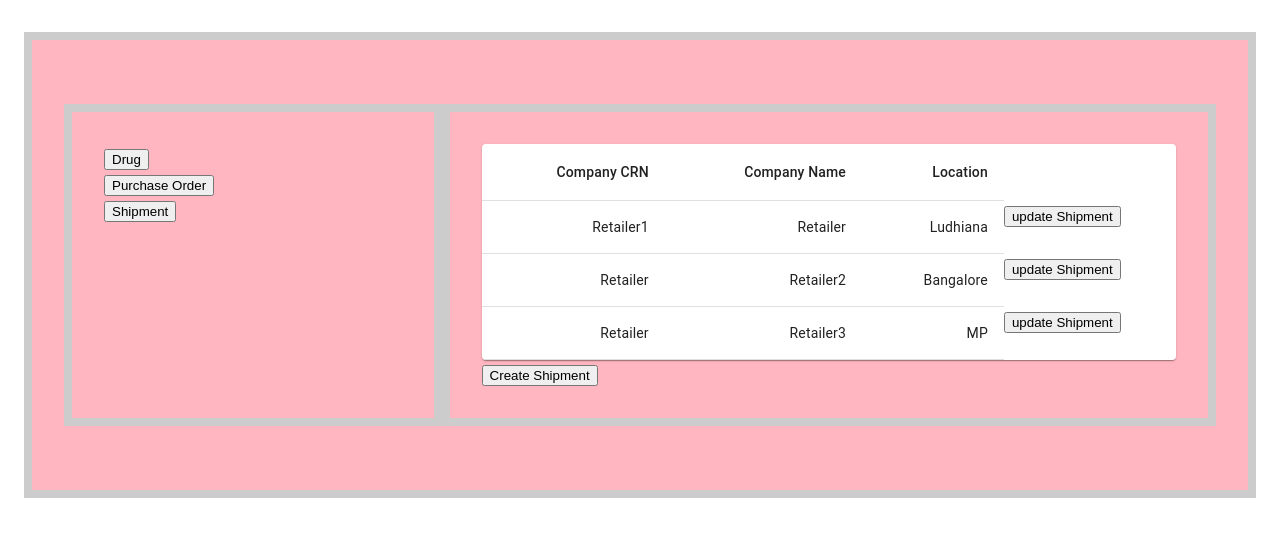
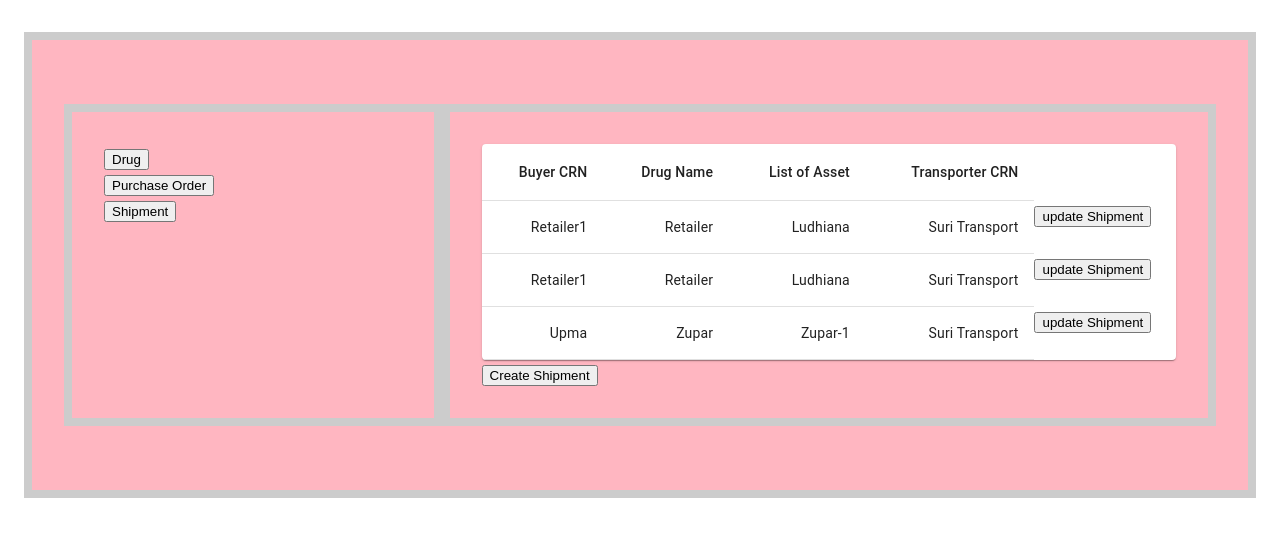
Before and after one commit to UGUP/DrugApplication, a React (Create React App) app: page /retailer in a window 1280 px wide. Both pictures are taken after a click on the button "Shipment". Shown: the top 536 px of the page. Built offline with nearby package versions, Linux system fonts and the light colour scheme; what react-material-toast would draw is missing.

Commit message:
API updates

```diff
--- a/src/DialogueForms/CreateShipmentDialogue.js
+++ b/src/DialogueForms/CreateShipmentDialogue.js
@@ -11,9 +11,10 @@ export default class CreateShipmentDialogue extends React.Component {
   constructor(props) {
     super();
     this.state = {
-      companyCRN: "",
-      companyName: "",
-      location: "",
+      buyerCRN: "",
+      drugName: "",
+      listOfAsset: "",
+      transporterCRN: "",
       organization: "manufacturer"
     }
   }
@@ -23,7 +24,7 @@ export default class CreateShipmentDialogue extends React.Component {
       <div>
         <Dialog
           open={this.props.openCreateShipmentDialogue}
-          onClose={() => this.props.onDialogClosed()}
+          onClose={() => this.props.onUpdateShipmentDialogClosed()}
           aria-labelledby="form-dialog-title"
         >
           <DialogTitle id="form-dialog-title">Create Shipments</DialogTitle>
@@ -34,42 +35,53 @@ export default class CreateShipmentDialogue extends React.Component {
             <TextField
               autoFocus
               margin="dense"
-              id="companyCRN"
-              label="Company CRN"
+              id="buyerCRN"
+              label="Buyer CRN"
               onChange={event => {
                 const { value } = event.target;
-                this.setState({ companyCRN: value });
+                this.setState({ buyerCRN: value });
               }}
               fullWidth
             />
             <TextField
               autoFocus
               margin="dense"
-              id="companyName"
-              label="Company Name"
+              id="drugName"
+              label="Drug Name"
               onChange={event => {
                 const { value } = event.target;
-                this.setState({ companyName: value });
+                this.setState({ drugName: value });
               }}
               fullWidth
             />
             <TextField
               autoFocus
               margin="dense"
-              id="location"
+              id="listOfAsset"
+              label="List of Asset"
               onChange={event => {
                 const { value } = event.target;
-                this.setState({ location: value });
+                this.setState({ listOfAsset: value });
               }}
-              label="Location"
+              fullWidth
+            />
+            <TextField
+              autoFocus
+              margin="dense"
+              id="transporterCRN"
+              onChange={event => {
+                const { value } = event.target;
+                this.setState({ transporterCRN: value });
+              }}
+              label="Transporter CRN"
               fullWidth
             />
           </DialogContent>
           <DialogActions>
-            <Button onClick={() => this.props.onDialogClosed(this.state)} color="primary">
+            <Button onClick={() => this.props.onUpdateShipmentDialogClosed(this.state)} color="primary">
               Create Shipment
             </Button>
-            <Button onClick={() => this.props.onDialogClosed(this.state)} color="primary">
+            <Button onClick={() => this.props.onUpdateShipmentDialogClosed(this.state)} color="primary">
               Cancel
             </Button>
           </DialogActions>
--- a/src/ShipmentDrugPo/ShipmentList.js
+++ b/src/ShipmentDrugPo/ShipmentList.js
@@ -7,14 +7,16 @@ import TableContainer from "@material-ui/core/TableContainer";
 import TableHead from "@material-ui/core/TableHead";
 import TableRow from "@material-ui/core/TableRow";
 import Paper from "@material-ui/core/Paper";
-import updateShipmentDialogue from "../DialogueForms/UpdateShipmentDialogue";
+import UpdateShipmentDialogue from "../DialogueForms/UpdateShipmentDialogue";
 import CreateShipmentDialogue from "../DialogueForms/CreateShipmentDialogue";
 import {
   invokeTransaction,
   METHOD_CREATE_SHIPMENT,
+  METHOD_UPDATE_SHIPMENT
 } from "../network/NetworkApi";
 import ToastServive from "react-material-toast";
 import CircularProgress from "@material-ui/core/CircularProgress";
+import {shipmentList} from "../data/GlobalData"
 
 const toast = ToastServive.new({
   place: "topRight",
@@ -32,7 +34,8 @@ export default class ShipmentList extends React.Component {
     };
 
     this.handleClick = this.handleClick.bind(this);
-    this.onDialogClosed = this.onDialogClosed.bind(this);
+    this.onShipmentDialogClosed = this.onShipmentDialogClosed.bind(this);
+    this.onUpdateShipmentDialogClosed = this.onUpdateShipmentDialogClosed.bind(this);
   }
 
   useStyles = makeStyles({
@@ -41,16 +44,19 @@ export default class ShipmentList extends React.Component {
     },
   });
 
-  onDialogClosed(data) {
+  onUpdateShipmentDialogClosed(data) {
     if (data && data.companyCRN != "") {
-      this.createNewShipment(data);
+      console.log("Hello " + JSON.stringify(data));
+      this.createNewShipment1234(data);
     }
     this.setState({
       openCreateShipmentDialogue: false,
     });
   }
 
+
   onShipmentDialogClosed(data) {
+    this.updateShipment(data);
     this.setState({
       openUpdateShipmentDialogue: false,
     });
@@ -65,7 +71,7 @@ export default class ShipmentList extends React.Component {
   showShipmentDetails(shipment) {
     this.setState({
       updateShipmentDialogue: shipment,
-      showShipmentDetails: true,
+      openUpdateShipmentDialogue: true,
     });
   }
 
@@ -85,17 +91,19 @@ export default class ShipmentList extends React.Component {
           <Table className={{ minWidth: 650 }} aria-label="simple table">
             <TableHead>
               <TableRow>
-                <TableCell align="right">Company CRN</TableCell>
-                <TableCell align="right">Company Name</TableCell>
-                <TableCell align="right">Location</TableCell>
+                <TableCell align="right">Buyer CRN</TableCell>
+                <TableCell align="right">Drug Name</TableCell>
+                <TableCell align="right">List of Asset</TableCell>
+                <TableCell align="right">Transporter CRN</TableCell>
               </TableRow>
             </TableHead>
             <TableBody>
               {this.state.row.map((row) => (
                 <TableRow key={row.companyCRN}>
-                  <TableCell align="right">{row.companyCRN}</TableCell>
-                  <TableCell align="right">{row.companyName}</TableCell>
-                  <TableCell align="right">{row.location}</TableCell>
+                  <TableCell align="right">{row.buyerCRN}</TableCell>
+                  <TableCell align="right">{row.drugName}</TableCell>
+                  <TableCell align="right">{row.listOfAsset}</TableCell>
+                  <TableCell align="right">{row.transporterCRN}</TableCell>
                   <button
                     onClick={() => {
                       this.showShipmentDetails(row);
@@ -117,9 +125,10 @@ export default class ShipmentList extends React.Component {
         </button>
         <CreateShipmentDialogue
           openCreateShipmentDialogue={this.state.openCreateShipmentDialogue}
-          onDialogClosed={this.onDialogClosed}
+          onUpdateShipmentDialogClosed={this.onUpdateShipmentDialogClosed}
         />
-        <updateShipmentDialogue
+        <UpdateShipmentDialogue
+          shipmentDetails={this.state.updateShipmentDialogue}
           openUpdateShipmentDialogue={this.state.openUpdateShipmentDialogue}
           onShipmentDialogClosed={this.onShipmentDialogClosed}
         />
@@ -128,30 +137,16 @@ export default class ShipmentList extends React.Component {
   }
 
   initiStateWithDummyData() {
-    let dummyData = [];
-    dummyData.push({
-      companyCRN: "Retailer1",
-      companyName: "Retailer",
-      location: "Ludhiana",
-    });
-    dummyData.push({
-      companyCRN: "Retailer",
-      companyName: "Retailer2",
-      location: "Bangalore",
-    });
-    dummyData.push({
-      companyCRN: "Retailer",
-      companyName: "Retailer3",
-      location: "MP",
-    });
-    return dummyData;
+
+    return shipmentList;
   }
 
-  createNewShipment(data) {
+  createNewShipment1234(data) {
     const args = [];
-    args.push(data.companyCRN);
-    args.push(data.companyName);
-    args.push(data.location);
+    args.push(data.buyerCRN);
+    args.push(data.drugName);
+    args.push(data.listOfAsset);
+    args.push(data.transporterCRN);
     this.setState({
       showProgress: true,
     });
@@ -167,6 +162,7 @@ export default class ShipmentList extends React.Component {
         if (response.returnCode === "Failure") {
           this.showToast(true, response.info.peerErrors[0].errMsg);
         } else {
+          data.index = this.state.row.length;
           var manufacturerData = this.state.row;
           manufacturerData.push(data);
           this.setState({
@@ -183,6 +179,37 @@ export default class ShipmentList extends React.Component {
       });
   }
 
+  updateShipment(data) {
+    const args = [];
+    args.push(data.buyerCRN);
+    args.push(data.drugName);
+    args.push(data.transporterCRN);
+    this.setState({
+      showProgress: true,
+    });
+
+    invokeTransaction(METHOD_UPDATE_SHIPMENT, args)
+      .then((response) => {
+        return response.json();
+      })
+      .then(response => {
+        this.setState({
+          showProgress: false,
+        });
+        if (response.returnCode === "Failure") {
+          this.showToast(true, response.info.peerErrors[0].errMsg);
+        } else {
+          this.showToast(false, "Shipment updated successfully.");
+        }
+      })
+      .catch((error) => {
+        this.setState({
+          showProgress: false,
+        });
+        this.showToast(true, "Failed to update shipment.");
+      });
+  }
+
   showToast(error, msg) {
     if (error) {
       toast.error(msg);
--- a/src/ShipmentDrugPo/ViewDrugDetails.js
+++ b/src/ShipmentDrugPo/ViewDrugDetails.js
@@ -40,7 +40,7 @@ export default class ViewDrugDetails extends React.Component {
         <Dialog
           open={this.props.openViewDrugDetailsDialog}
           onClose={() => this.props.onViewDrugDetailsDialogClosed()}
-          onEntered={() => this.getCurrentStatusOfShipment(this.props.drugDetails.drugName, this.props.drugDetails.sno)}//"Paracetamol", "001"
+          onEntered={() => this.getCurrentStatusOfShipment(this.props.drugDetails.drugName, this.props.drugDetails.serialNo)}//"Paracetamol", "001"
           aria-labelledby="form-dialog-title">
           <DialogTitle id="form-dialog-title">Drug History</DialogTitle>
           <DialogContent>
--- a/src/admin/DistributorList.js
+++ b/src/admin/DistributorList.js
@@ -91,7 +91,7 @@ export default class DistributorList extends React.Component {
             this.handleClick();
           }}
         >
-          Create Organization
+          Create Distributor
         </button>
         <Registerorganization
           openCreateOrganizationDialogue={
--- a/src/admin/ManufacturerList.js
+++ b/src/admin/ManufacturerList.js
@@ -92,7 +92,7 @@ export default class ManufacturerList extends React.Component {
             this.handleClick();
           }}
         >
-          Create Organization
+          Create Manufacturer
         </button>
         <Registerorganization
           openCreateOrganizationDialogue={
--- a/src/admin/RetailerList.js
+++ b/src/admin/RetailerList.js
@@ -92,7 +92,7 @@ export default class RetailerList extends React.Component {
             this.handleClick();
           }}
         >
-          Create Organization
+          Create Retailer
         </button>
         <Registerorganization
           openCreateOrganizationDialogue={
@@ -123,6 +123,7 @@ export default class RetailerList extends React.Component {
     });
     return dummyData;
   }
+
   createNewOrganization(data) {
     const args = [];
     args.push(data.companyCRN);
--- a/src/admin/TransporterList.js
+++ b/src/admin/TransporterList.js
@@ -92,7 +92,7 @@ export default class TransporterList extends React.Component {
             this.handleClick();
           }}
         >
-          Create Organization
+          Create Transporter
         </button>
         <Registerorganization
           openCreateOrganizationDialogue={
--- /dev/null
+++ b/src/data/GlobalData.js
@@ -0,0 +1,77 @@
+exports.drugList = [
+    {
+        drugName: "Combliflam",
+        serialNo: "123433d3r3f234",
+        mfgDate: "20-02-2020",
+        expDate: "20-02-2025",
+        companyCRN: "001",
+        organization: "organization",
+      },
+      {
+        drugName: "Zupar",
+        serialNo: "1",
+        mfgDate: "20-02-2020",
+        eDate: "20-02-2025",
+        companyCRN: "002",
+        organization: "organization",
+      },
+      {
+        drugName: "Crocin-4",
+        serialNo: "4",
+        mfgDate: "01-01-2019",
+        expDate: "01-01-2025",
+        companyCRN: "Upma",
+        organization: "organization",
+      }
+]
+
+
+
+exports.shipmentList = [
+  {
+    index: 0,
+    buyerCRN: "Retailer1",
+    drugName: "Retailer",
+    listOfAsset: "Ludhiana",
+    transporterCRN: "Suri Transport",
+  },
+  {
+    index: 1,
+    buyerCRN: "Retailer1",
+    drugName: "Retailer",
+    listOfAsset: "Ludhiana",
+    transporterCRN: "Suri Transport",
+  },
+  {
+    index: 2,
+    buyerCRN: "Upma",
+    drugName: "Zupar",
+    listOfAsset: "Zupar-1",
+    transporterCRN: "Suri Transport",
+  }
+]
+
+
+exports.poList = [
+  {
+    buyerCRN: "DIST001",
+    sellerCRN: "MAN001",
+    drugName: "Paracetamol",
+    quantity: "3",
+    organization: "distributor",
+  },
+  {
+    buyerCRN: "DIST002",
+    sellerCRN: "MAN002",
+    drugName: "Paracetamol-2",
+    quantity: "4",
+    organization: "distributor",
+  },
+  {
+    buyerCRN: "DIST003",
+    sellerCRN: "MAN003",
+    drugName: "Paracetamol-3",
+    quantity: "5",
+    organization: "manufacturer",
+  }
+]
--- a/src/network/NetworkApi.js
+++ b/src/network/NetworkApi.js
@@ -9,6 +9,7 @@ export const METHOD_REGISTER_COMPANY = "registerCompany";
 export const METHOD_CREATE_DRUG = "addDrug";
 export const METHOD_CREATE_PO = "createPO";
 export const METHOD_CREATE_SHIPMENT = "createShipment";
+export const METHOD_UPDATE_SHIPMENT = "updateShipment";
 
 export const METHOD_VIEW_CURRENT_STATE = "viewDrugCurrentState";
 
```
Also changed, not shown: src/DialogueForms/UpdateShipmentDialogue.js (+6 -14 lines), src/ShipmentDrugPo/DrugList.js (+13 -32 lines), src/ShipmentDrugPo/PurchaseOrderList.js (+3 -24 lines). Lines whose indentation alone changed are shown as unchanged.
